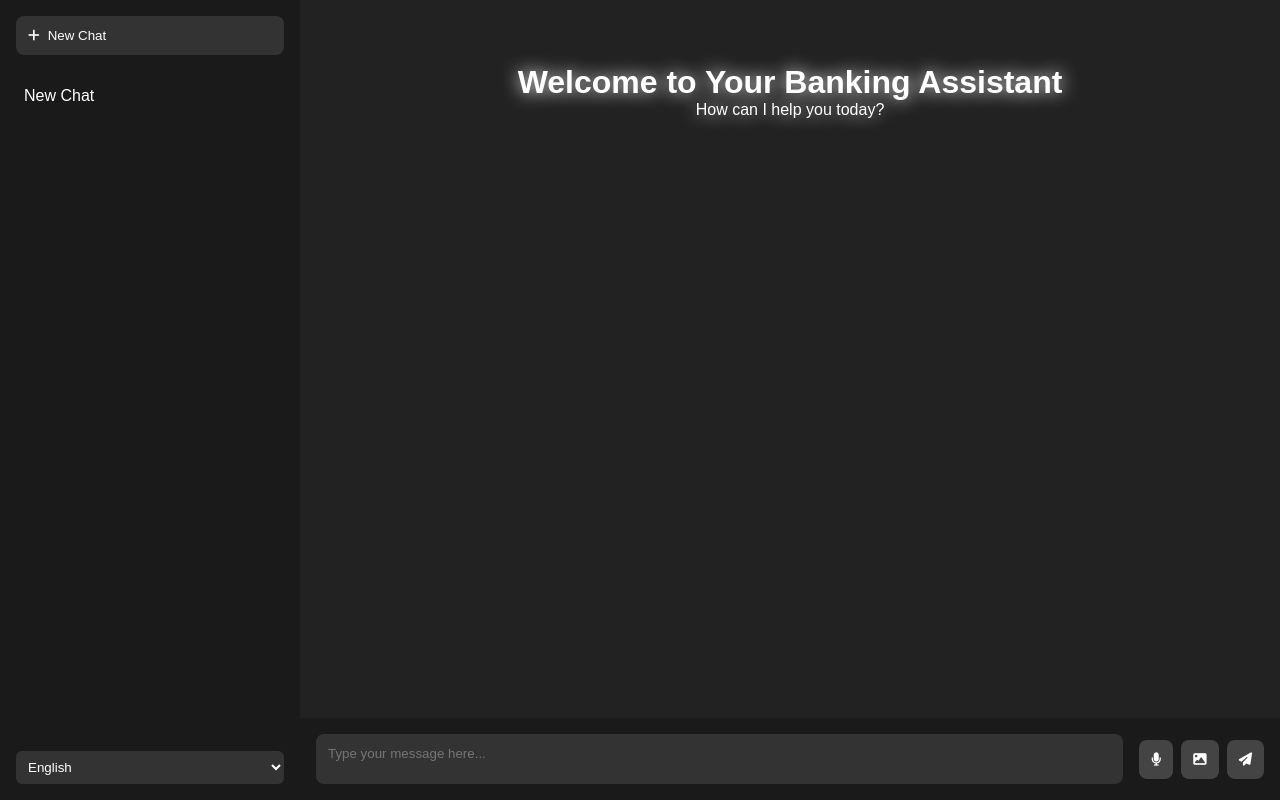
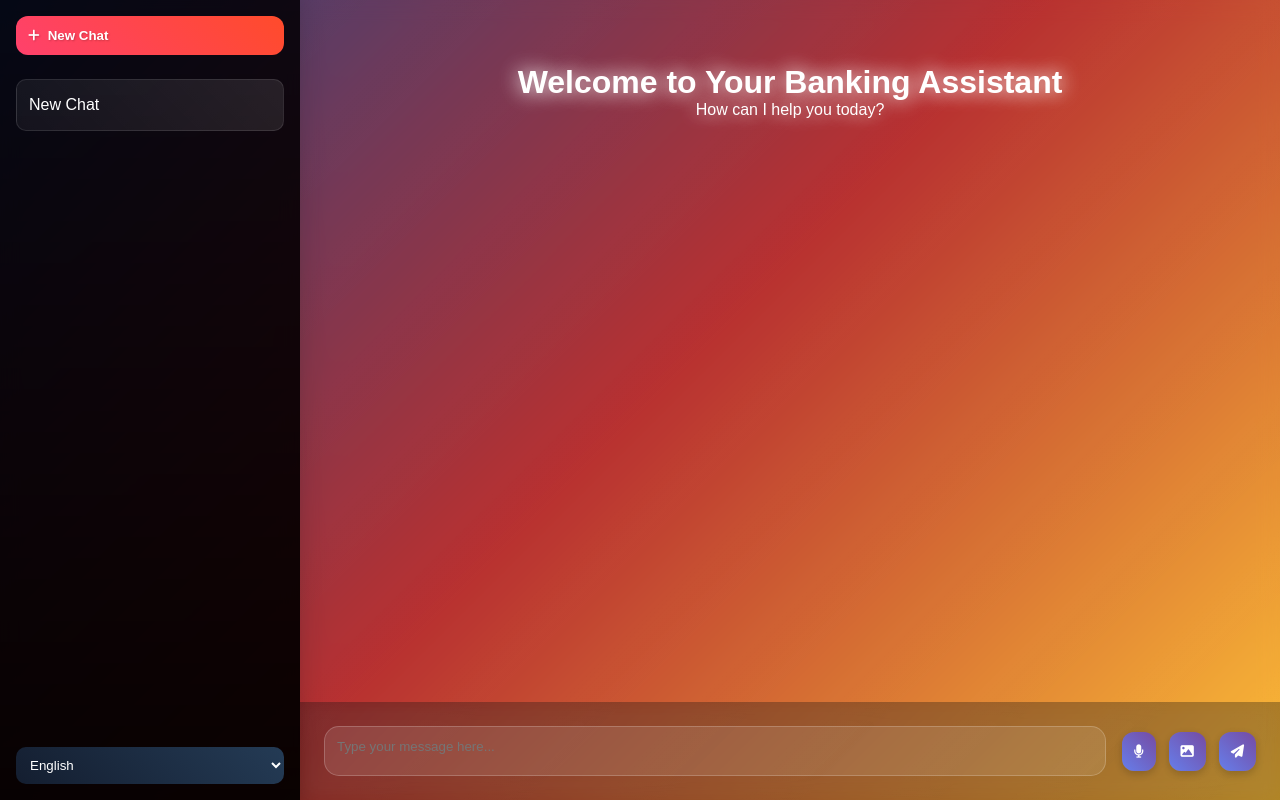
Before and after one commit to deep-priyo/NLP_Bank_Wise, a Flask app: page / in a window 1280 px wide. Run offline with Flask 3, Linux system fonts and the light colour scheme.

Commit message:
styling changes

```diff
--- a/templates/index.html
+++ b/templates/index.html
@@ -14,37 +14,42 @@
         }
 
         body {
-            background: #f5f5f5;
+            background: linear-gradient(135deg, #1a2a6c, #b21f1f, #fdbb2d);
             height: 100vh;
             display: flex;
         }
 
         .sidebar {
             width: 300px;
-            background: #1a1a1a;
+            background: linear-gradient(180deg, rgba(0,0,0,0.8), rgba(0,0,0,0.95));
             color: white;
             padding: 1rem;
             display: flex;
             flex-direction: column;
             height: 100%;
+            backdrop-filter: blur(10px);
+            box-shadow: 5px 0 15px rgba(0,0,0,0.2);
         }
 
         .new-chat-btn {
-            background: #333;
+            background: linear-gradient(45deg, #FF416C, #FF4B2B);
             color: white;
             border: none;
             padding: 12px;
-            border-radius: 8px;
+            border-radius: 12px;
             margin-bottom: 1rem;
             cursor: pointer;
             display: flex;
             align-items: center;
             gap: 8px;
-            transition: background 0.3s;
+            transition: transform 0.3s, box-shadow 0.3s;
+            font-weight: bold;
+            text-shadow: 1px 1px 2px rgba(0,0,0,0.2);
         }
 
         .new-chat-btn:hover {
-            background: #444;
+            transform: translateY(-2px);
+            box-shadow: 0 5px 15px rgba(255,65,108,0.4);
         }
 
         .chat-history {
@@ -53,18 +58,21 @@
         }
 
         .history-item {
-            padding: 8px;
-            margin: 4px 0;
-            border-radius: 6px;
+            padding: 12px;
+            margin: 8px 0;
+            border-radius: 10px;
             cursor: pointer;
-            transition: background 0.3s;
+            transition: all 0.3s;
             display: flex;
             justify-content: space-between;
             align-items: center;
+            background: linear-gradient(45deg, rgba(255,255,255,0.05), rgba(255,255,255,0.1));
+            border: 1px solid rgba(255,255,255,0.1);
         }
 
         .history-item:hover {
-            background: #333;
+            background: linear-gradient(45deg, rgba(255,255,255,0.1), rgba(255,255,255,0.15));
+            transform: translateX(5px);
         }
 
         .delete-chat {
@@ -73,15 +81,21 @@
             padding: 4px;
             border-radius: 4px;
             visibility: hidden;
+            transition: transform 0.3s;
         }
 
         .history-item:hover .delete-chat {
             visibility: visible;
         }
 
+        .delete-chat:hover {
+            transform: scale(1.2);
+        }
+
         .main-chat {
             flex-grow: 1;
-            background: #222;
+            background: linear-gradient(135deg, rgba(255,255,255,0.1), rgba(255,255,255,0.05));
+            backdrop-filter: blur(10px);
             display: flex;
             flex-direction: column;
             height: 100%;
@@ -98,39 +112,57 @@
             text-align: center;
             padding: 2rem;
             animation: glow 2s ease-in-out infinite alternate;
+            text-shadow: 0 0 10px rgba(255,255,255,0.5);
         }
 
         @keyframes glow {
-            from { text-shadow: 0 0 10px #fff; }
-            to { text-shadow: 0 0 20px #fff; }
+            from { text-shadow: 0 0 10px rgba(255,255,255,0.5); }
+            to { text-shadow: 0 0 20px rgba(255,255,255,0.8), 0 0 30px rgba(255,255,255,0.6); }
         }
 
         .message {
             max-width: 80%;
             margin: 1rem 0;
             padding: 1rem;
-            border-radius: 10px;
+            border-radius: 20px;
             color: white;
+            box-shadow: 0 3px 15px rgba(0,0,0,0.2);
+            animation: messageAppear 0.3s ease-out;
+        }
+
+        @keyframes messageAppear {
+            from {
+                opacity: 0;
+                transform: translateY(20px);
+            }
+            to {
+                opacity: 1;
+                transform: translateY(0);
+            }
         }
 
         .bot-message {
-            background: #333;
+            background: linear-gradient(135deg, #00B4DB, #0083B0);
             margin-right: auto;
+            border-bottom-left-radius: 5px;
         }
 
         .user-message {
-            background: #444;
+            background: linear-gradient(135deg, #8E2DE2, #4A00E0);
             margin-left: auto;
+            border-bottom-right-radius: 5px;
         }
 
         .message img {
             max-width: 200px;
-            border-radius: 8px;
+            border-radius: 12px;
+            box-shadow: 0 5px 15px rgba(0,0,0,0.3);
         }
 
         .input-container {
-            background: #1a1a1a;
-            padding: 1rem;
+            background: rgba(0,0,0,0.3);
+            backdrop-filter: blur(10px);
+            padding: 1.5rem;
             display: flex;
             gap: 1rem;
             align-items: center;
@@ -138,41 +170,57 @@
 
         .input-box {
             flex-grow: 1;
-            background: #333;
-            border: none;
+            background: rgba(255,255,255,0.1);
+            border: 1px solid rgba(255,255,255,0.2);
             padding: 12px;
-            border-radius: 8px;
+            border-radius: 15px;
             color: white;
             resize: none;
             height: 50px;
+            transition: all 0.3s;
+        }
+
+        .input-box:focus {
+            outline: none;
+            background: rgba(255,255,255,0.15);
+            border-color: rgba(255,255,255,0.3);
+            box-shadow: 0 0 15px rgba(255,255,255,0.1);
         }
 
         .action-buttons {
             display: flex;
-            gap: 0.5rem;
+            gap: 0.8rem;
         }
 
         .action-btn {
-            background: #444;
+            background: linear-gradient(45deg, #667eea, #764ba2);
             color: white;
             border: none;
             padding: 12px;
-            border-radius: 8px;
+            border-radius: 12px;
             cursor: pointer;
-            transition: background 0.3s;
+            transition: all 0.3s;
+            box-shadow: 0 3px 10px rgba(0,0,0,0.2);
         }
 
         .action-btn:hover {
-            background: #555;
+            transform: translateY(-2px);
+            box-shadow: 0 5px 15px rgba(102,126,234,0.4);
         }
 
         .language-select {
-            background: #333;
+            background: linear-gradient(45deg, #141e30, #243b55);
             color: white;
             border: none;
-            padding: 8px;
-            border-radius: 6px;
+            padding: 10px;
+            border-radius: 10px;
             margin-top: auto;
+            cursor: pointer;
+            transition: all 0.3s;
+        }
+
+        .language-select:hover {
+            background: linear-gradient(45deg, #1a2a6c, #2a3a7c);
         }
 
         .loading-dots {
@@ -189,6 +237,24 @@
             40% { content: '..'; }
             60% { content: '...'; }
             80%, 100% { content: ''; }
+        }
+
+        /* Scrollbar styling */
+        ::-webkit-scrollbar {
+            width: 8px;
+        }
+
+        ::-webkit-scrollbar-track {
+            background: rgba(255,255,255,0.1);
+        }
+
+        ::-webkit-scrollbar-thumb {
+            background: linear-gradient(45deg, #667eea, #764ba2);
+            border-radius: 4px;
+        }
+
+        ::-webkit-scrollbar-thumb:hover {
+            background: linear-gradient(45deg, #764ba2, #667eea);
         }
     </style>
 </head>
```
